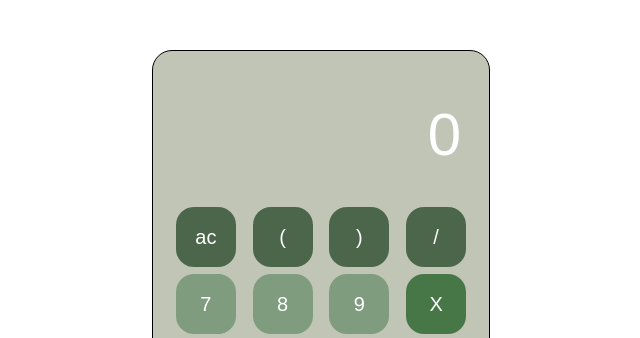
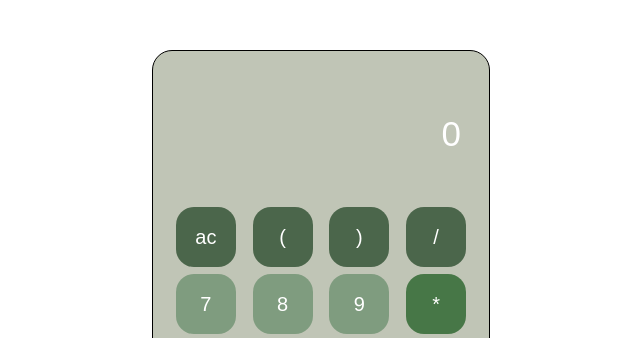
Before and after one commit to sobanja/Calculator, a plain HTML site: page index.html in a window 1280 px wide. Shown: the top 338 px of the page, 319-959 px from the left. Drawn offline with Linux system fonts and the light colour scheme.

Commit message:
add new comments

```diff
--- a/index.html
+++ b/index.html
@@ -21,7 +21,7 @@
       <div class="number btn seven ">7</div>
       <div class="number btn eight ">8</div>
       <div class="number btn nine ">9</div>
-      <div class="operator btn myltiply bg-dgreen">X</div>
+      <div class="operator btn myltiply bg-dgreen">*</div>
 
       <div class="number btn four ">4</div>
       <div class="number btn five ">5</div>
--- a/style.css
+++ b/style.css
@@ -17,7 +17,8 @@
   justify-items: end;
   align-items: end;
   margin-bottom: 8px;
-  font-size: 60px;
+  font-size: 35px;
+  caret-color: transparent;
 
 }
 
```
Also changed, not shown: calc.js (+21 -10 lines).
